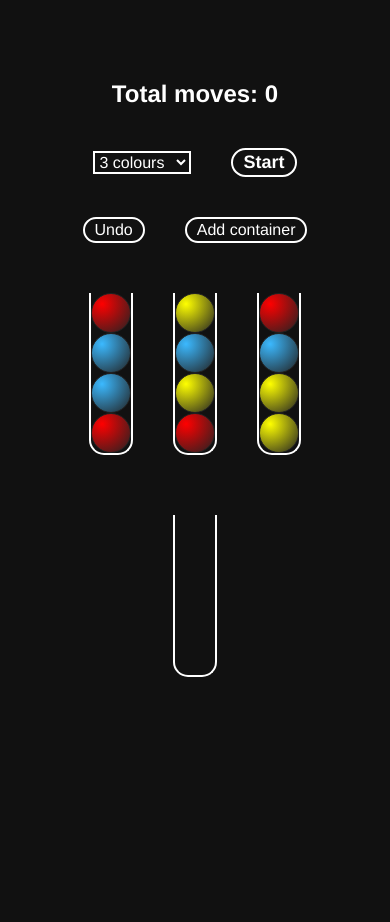
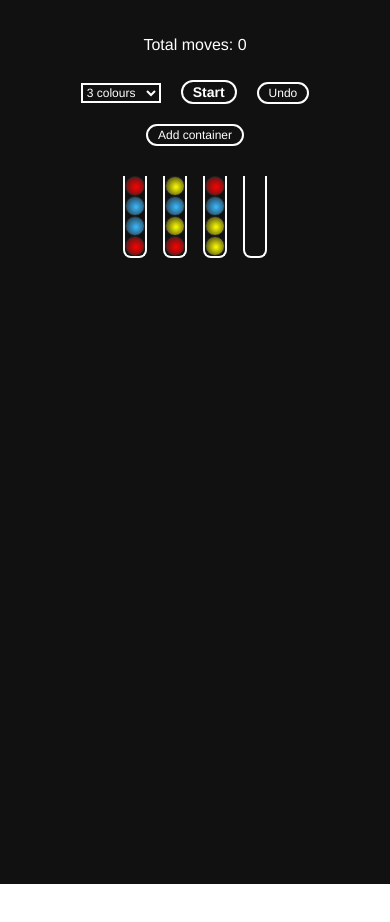
Before and after one commit to KateHoward10/colour-sort, a Vue app: page / in a window 390 px wide. Both pictures are taken after a click on the button "Start". Shown: the top 922 px of the page. After the commit the page ends 884 px from the top, so only its background shows below. Built offline with nearby package versions, Linux system fonts and the light colour scheme.

Commit message:
Mobile styling

```diff
--- a/public/style.css
+++ b/public/style.css
@@ -9,7 +9,7 @@ body {
   background-color: #111;
   min-height: 100vh;
   text-align: center;
-  padding: 60px;
+  padding: 20px;
   color: #fff;
 }
 
@@ -24,11 +24,11 @@ body {
 
 button, select {
   font-family: Avenir, Helvetica, Arial, sans-serif;
-  font-size: 16px;
+  font-size: 12px;
   color: #fff;
   background-color: #111;
   border: 2px solid #fff;
-  margin: 20px;
+  margin: 10px;
 }
 
 button {
@@ -42,18 +42,18 @@ button:hover {
 }
 
 .start-button {
-  font-size: 18px;
+  font-size: 14px;
   font-weight: bold;
 }
 
 .container {
-  width: 40px;
-  height: 160px;
+  width: 20px;
+  height: 80px;
   border: 2px solid #fff;
   border-top: 0;
-  border-bottom-left-radius: 15px;
-  border-bottom-right-radius: 15px;
-  margin: 30px 20px;
+  border-bottom-left-radius: 8px;
+  border-bottom-right-radius: 8px;
+  margin: 20px 8px;
   display: flex;
   flex-direction: column;
   justify-content: flex-end;
@@ -61,8 +61,32 @@ button:hover {
 }
 
 .ball {
-  width: 38px;
-  height: 38px;
+  width: 18px;
+  height: 18px;
   border-radius: 50%;
   border: 1px solid #222;
 }
+
+@media screen and (min-width: 500px) {
+  #app {
+    padding: 60px;
+  }
+
+  button, select, .start-button {
+    font-size: 16px;
+    margin: 20px;
+  }
+
+  .container {
+    width: 40px;
+    height: 160px;
+    border-bottom-left-radius: 15px;
+    border-bottom-right-radius: 15px;
+    margin: 30px 20px;
+  }
+
+  .ball {
+    width: 38px;
+    height: 38px;
+  }
+}
--- a/src/App.vue
+++ b/src/App.vue
@@ -1,6 +1,6 @@
 <template>
   <div id="app">
-    <h2>{{ win ? `Solved in ${totalMoves} moves` : `Total moves: ${totalMoves}`}}</h2>
+    <p>{{ win ? `Solved in ${totalMoves} moves` : `Total moves: ${totalMoves}`}}</p>
     <select v-model="level">
       <option v-for="value in [3,4,5,6,7,8,9,10]" :key="value" :value="value">
         {{ value }} colours
```
